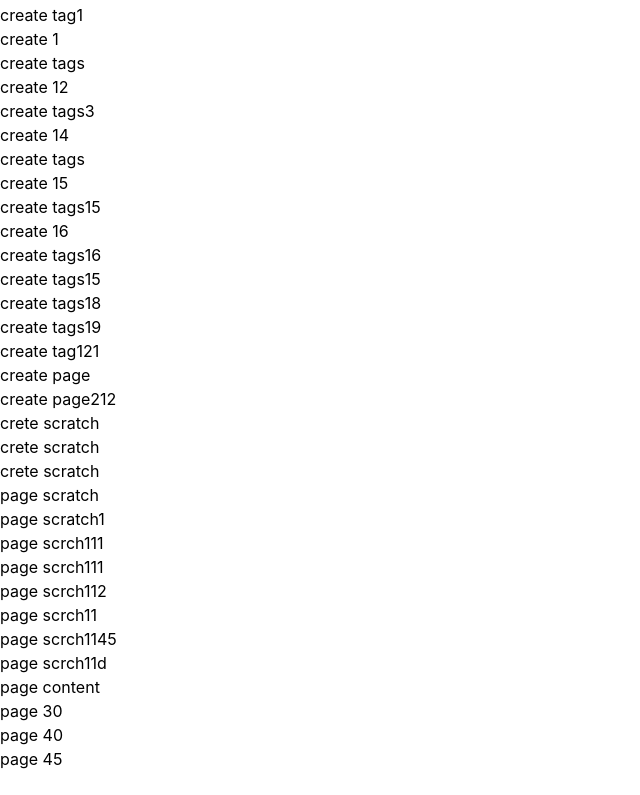
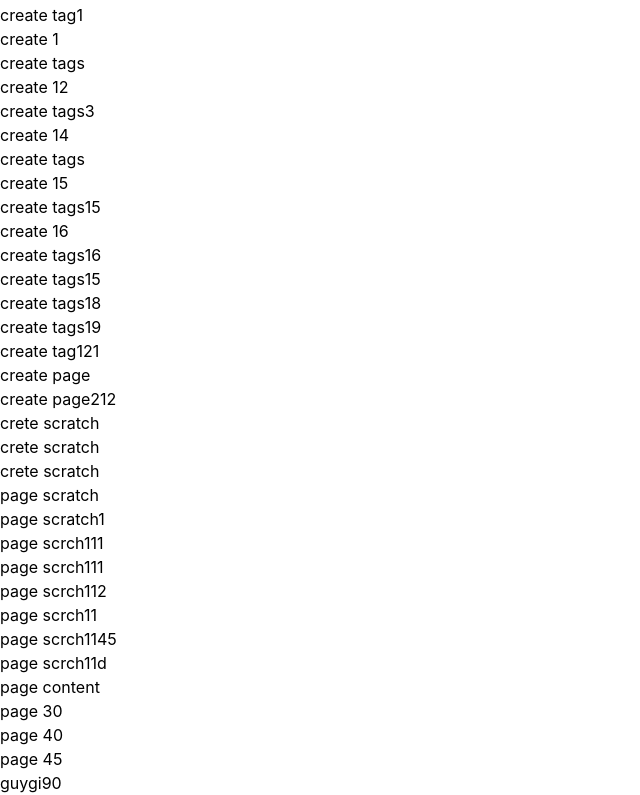
Before and after one commit to UmiduKaushika97/promotion-project, a React (Vite) app: page / in a window 1280 px wide. Shown: the part 505-1300 px from the top of the page, without its empty margins (0-640 px from the left). Before the commit the page ends 1276 px from the top, so only its background shows below. Built offline with nearby package versions, Linux system fonts and the light colour scheme.

Commit message:
page design

```diff
--- a/src/App.tsx
+++ b/src/App.tsx
@@ -87,6 +87,8 @@ function App() {
 
 <h3>page 45</h3>
 
+<p>guygi90</p>
+
     </>
   )
 }
```
